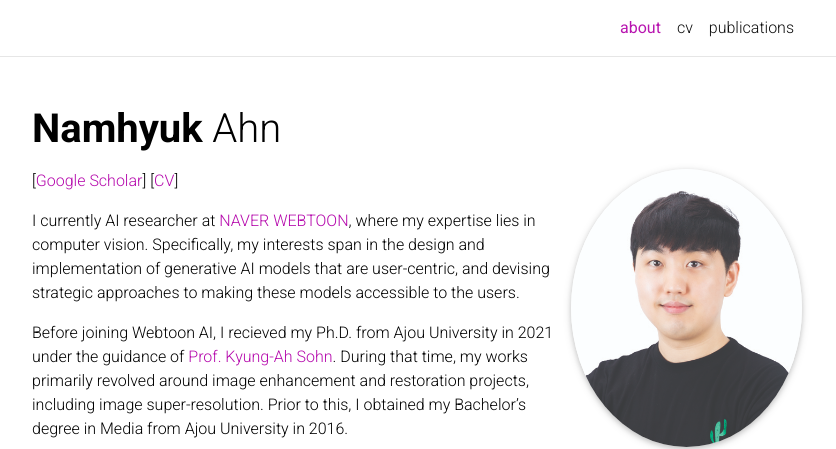
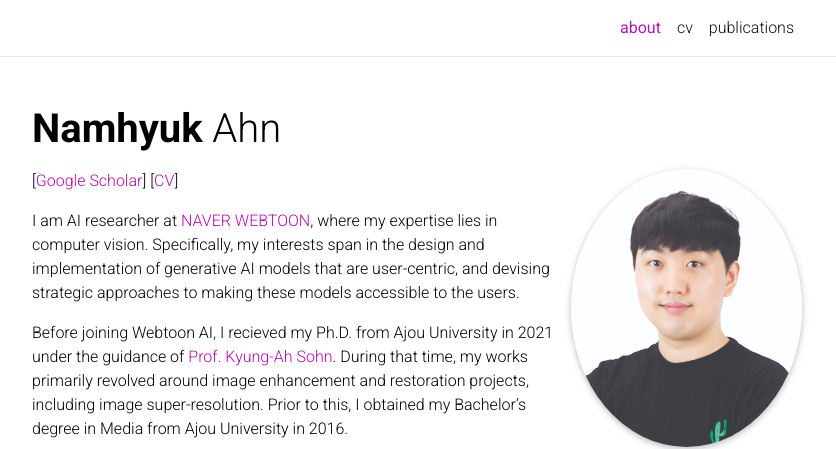
Before and after one commit to nmhkahn/nmhkahn.github.io, a Jekyll site: the page built from _pages/about.md, in a window 1280 px wide. Shown: the top 449 px of the page, without its empty margins (223-1059 px from the left). Built offline with Jekyll 4.4.1, drawn with Linux system fonts in a browser that asks for light colours; full-size pictures stand in for the smaller copies a plugin makes; comment, search, counter and statistics services are not loaded; a style sheet for code colours, icons or effects is not loaded.

Commit message:
update cv

```diff
--- a/_pages/about.md
+++ b/_pages/about.md
@@ -15,7 +15,7 @@ social: false  # includes social icons at the bottom of the page
 ---
 [[Google Scholar](https://scholar.google.com/citations?user=cFSb6QQAAAAJ)] [[CV](assets/CV.pdf)]
 
-I currently AI researcher at [NAVER WEBTOON](https://webtoonscorp.com/en/), where my expertise lies in computer vision. Specifically, my interests span in the design and implementation of generative AI models that are user-centric, and devising strategic approaches to making these models accessible to the users.
+I am AI researcher at [NAVER WEBTOON](https://webtoonscorp.com/en/), where my expertise lies in computer vision. Specifically, my interests span in the design and implementation of generative AI models that are user-centric, and devising strategic approaches to making these models accessible to the users.
 
 Before joining Webtoon AI, I recieved my Ph.D. from Ajou University in 2021 under the guidance of [Prof. Kyung-Ah Sohn](https://sites.google.com/site/kasohn/home). During that time, my works primarily revolved around image enhancement and restoration projects, including image super-resolution. Prior to this, I obtained my Bachelor's degree in Media from Ajou University in 2016.
 
```
Also changed, not shown: _pages/publications.md (+1 -1 lines).
